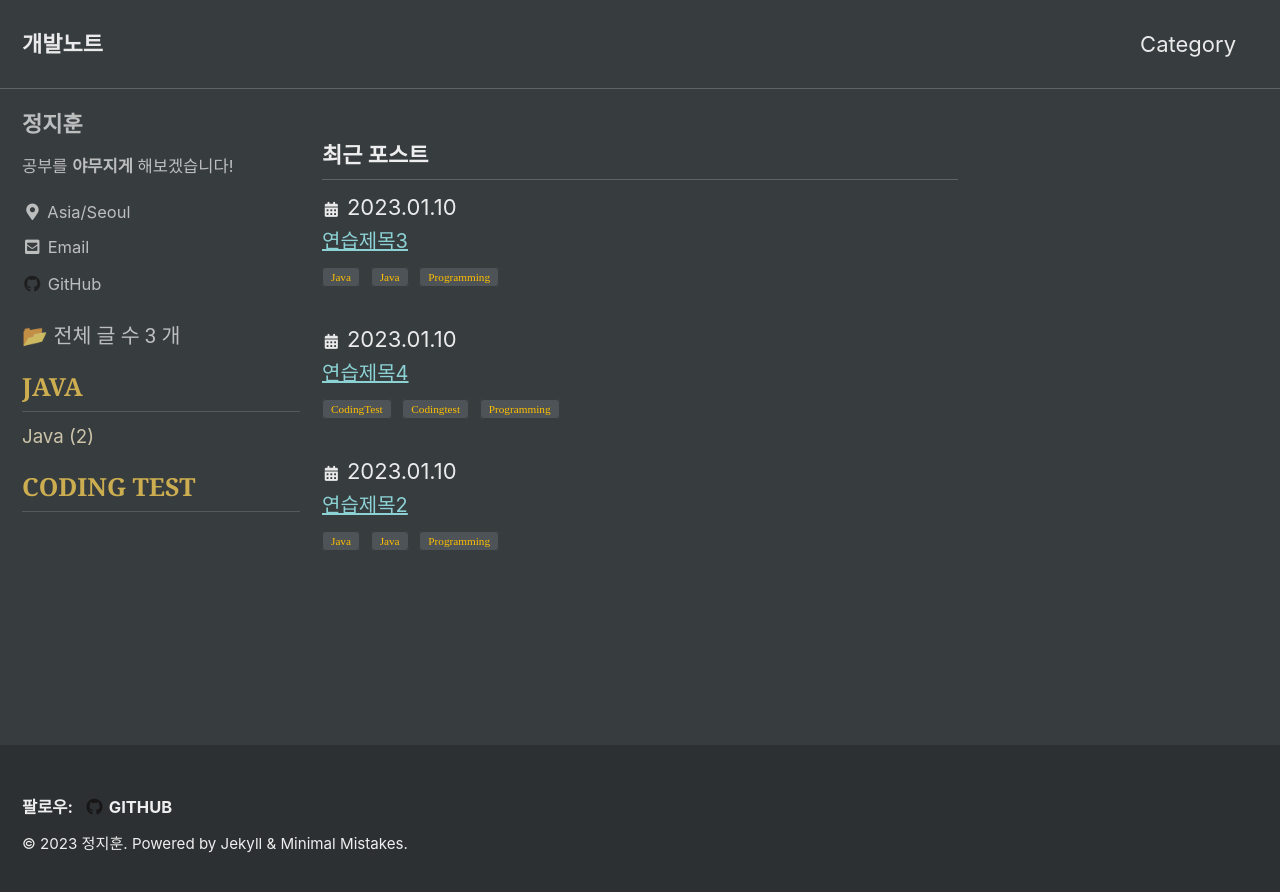
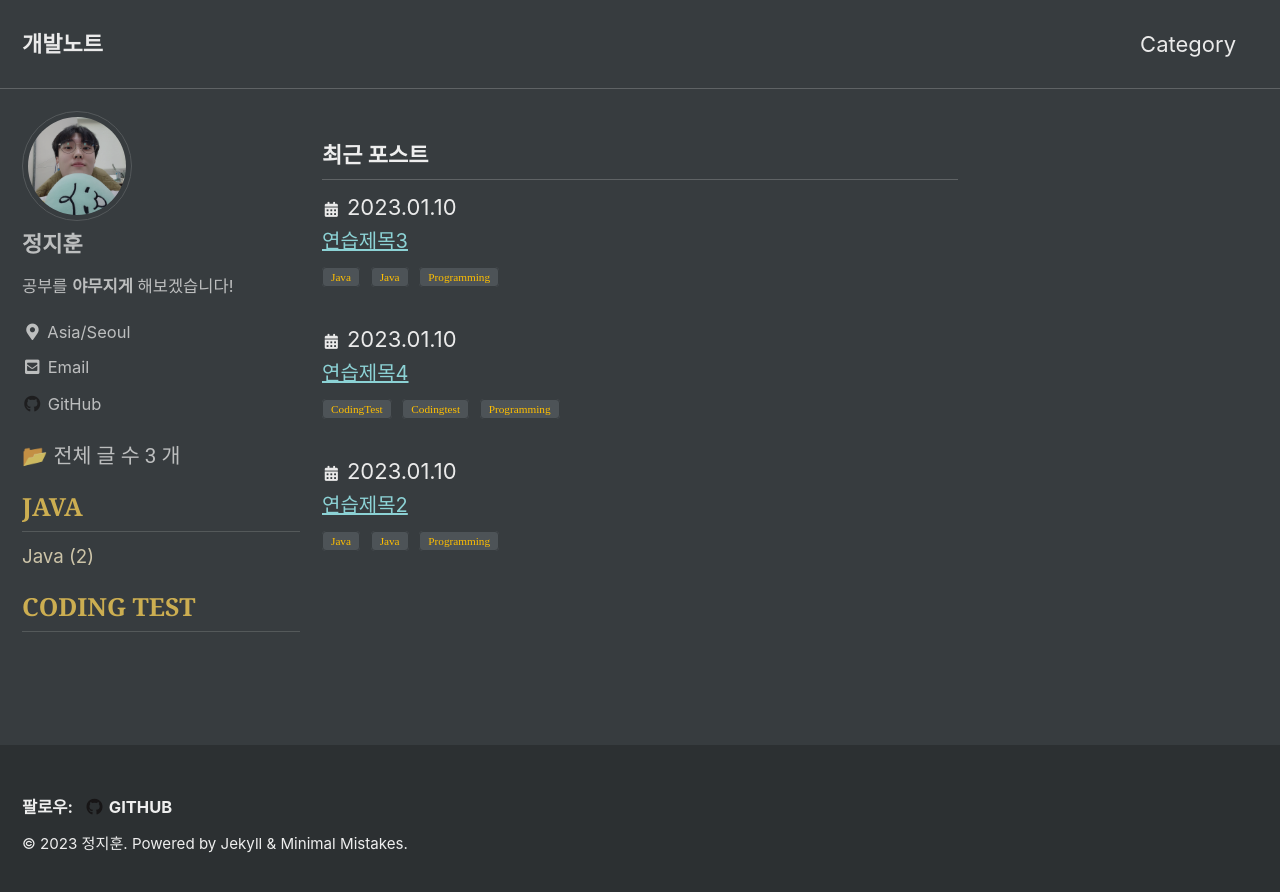
Before and after one commit to Jeongjjuna/jeongjjuna.github.io, a Jekyll site: the page built from index.html, in a window 1280 px wide. Shown: the top 892 px of the page. Built offline with Jekyll 4.4.1, drawn with Linux system fonts in a browser that asks for light colours; cached includes are drawn as plain includes; some web fonts are replaced; the list of posts is cut into pages by our own code.

Commit message:
Update: profile

```diff
--- a/_config.yml
+++ b/_config.yml
@@ -105,7 +105,7 @@ analytics:
 # Site Author
 author:
   name             : "정지훈"
-  avatar           : # path of avatar image, e.g. "/assets/images/bio-photo.jpg"
+  avatar           : "/assets/images/image.jpeg" # path of avatar image, e.g. "/assets/images/bio-photo.jpg"
   bio              : "공부를 **야무지게** 해보겠습니다!"
   location         : "Asia/Seoul"
   email            :
```
Also changed, not shown: assets/images/image.jpeg (added).
